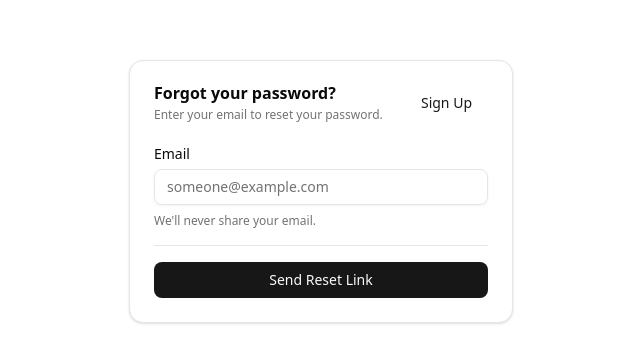
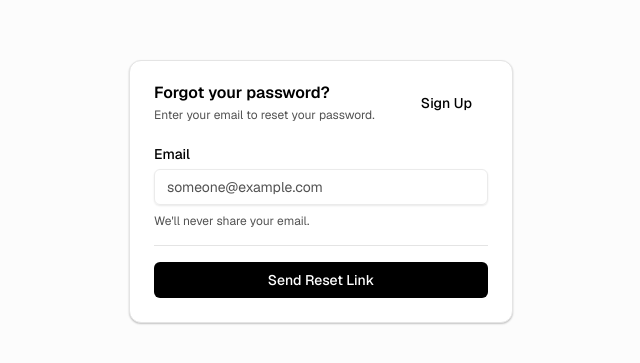
Before and after one commit to Abhijit47/better-auth-experiment, a Next.js app: page /forgot-password in a window 1280 px wide. Shown: the part 209-572 px from the top of the page, without its empty margins (319-959 px from the left). Built offline with nearby package versions, Linux system fonts and the light colour scheme.

Commit message:
feat(styles): refine CSS variables for improved theming and consistency

```diff
--- a/app/globals.css
+++ b/app/globals.css
@@ -4,125 +4,118 @@
 @custom-variant dark (&:is(.dark *));
 
 :root {
-  --background: oklch(1 0 0);
-  --foreground: oklch(0.145 0 0);
+  --background: oklch(0.9900 0 0);
+  --foreground: oklch(0 0 0);
   --card: oklch(1 0 0);
-  --card-foreground: oklch(0.145 0 0);
-  --popover: oklch(1 0 0);
-  --popover-foreground: oklch(0.145 0 0);
-  --primary: oklch(0.205 0 0);
-  --primary-foreground: oklch(0.985 0 0);
-  --secondary: oklch(0.97 0 0);
-  --secondary-foreground: oklch(0.205 0 0);
-  --muted: oklch(0.97 0 0);
-  --muted-foreground: oklch(0.556 0 0);
-  --accent: oklch(0.97 0 0);
-  --accent-foreground: oklch(0.205 0 0);
-  --destructive: oklch(0.577 0.245 27.325);
+  --card-foreground: oklch(0 0 0);
+  --popover: oklch(0.9900 0 0);
+  --popover-foreground: oklch(0 0 0);
+  --primary: oklch(0 0 0);
+  --primary-foreground: oklch(1 0 0);
+  --secondary: oklch(0.9400 0 0);
+  --secondary-foreground: oklch(0 0 0);
+  --muted: oklch(0.9700 0 0);
+  --muted-foreground: oklch(0.4400 0 0);
+  --accent: oklch(0.9400 0 0);
+  --accent-foreground: oklch(0 0 0);
+  --destructive: oklch(0.6300 0.1900 23.0300);
   --destructive-foreground: oklch(1 0 0);
-  --border: oklch(0.922 0 0);
-  --input: oklch(0.922 0 0);
-  --ring: oklch(0.708 0 0);
-  --chart-1: oklch(0.81 0.1 252);
-  --chart-2: oklch(0.62 0.19 260);
-  --chart-3: oklch(0.55 0.22 263);
-  --chart-4: oklch(0.49 0.22 264);
-  --chart-5: oklch(0.42 0.18 266);
-  --sidebar: oklch(0.985 0 0);
-  --sidebar-foreground: oklch(0.145 0 0);
-  --sidebar-primary: oklch(0.205 0 0);
-  --sidebar-primary-foreground: oklch(0.985 0 0);
-  --sidebar-accent: oklch(0.97 0 0);
-  --sidebar-accent-foreground: oklch(0.205 0 0);
-  --sidebar-border: oklch(0.922 0 0);
-  --sidebar-ring: oklch(0.708 0 0);
-  --font-sans: ui-sans-serif, system-ui, -apple-system, BlinkMacSystemFont,
-    'Segoe UI', Roboto, 'Helvetica Neue', Arial, 'Noto Sans', sans-serif,
-    'Apple Color Emoji', 'Segoe UI Emoji', 'Segoe UI Symbol', 'Noto Color Emoji';
-  --font-serif: ui-serif, Georgia, Cambria, 'Times New Roman', Times, serif;
-  --font-mono: ui-monospace, SFMono-Regular, Menlo, Monaco, Consolas,
-    'Liberation Mono', 'Courier New', monospace;
-  --radius: 0.625rem;
+  --border: oklch(0.9200 0 0);
+  --input: oklch(0.9400 0 0);
+  --ring: oklch(0 0 0);
+  --chart-1: oklch(0.8100 0.1700 75.3500);
+  --chart-2: oklch(0.5500 0.2200 264.5300);
+  --chart-3: oklch(0.7200 0 0);
+  --chart-4: oklch(0.9200 0 0);
+  --chart-5: oklch(0.5600 0 0);
+  --sidebar: oklch(0.9900 0 0);
+  --sidebar-foreground: oklch(0 0 0);
+  --sidebar-primary: oklch(0 0 0);
+  --sidebar-primary-foreground: oklch(1 0 0);
+  --sidebar-accent: oklch(0.9400 0 0);
+  --sidebar-accent-foreground: oklch(0 0 0);
+  --sidebar-border: oklch(0.9400 0 0);
+  --sidebar-ring: oklch(0 0 0);
+  --font-sans: Geist, sans-serif;
+  --font-serif: Georgia, serif;
+  --font-mono: Geist Mono, monospace;
+  --radius: 0.5rem;
   --shadow-x: 0;
   --shadow-y: 1px;
-  --shadow-blur: 3px;
+  --shadow-blur: 2px;
   --shadow-spread: 0px;
-  --shadow-opacity: 0.1;
-  --shadow-color: oklch(0 0 0);
-  --shadow-2xs: 0 1px 3px 0px hsl(0 0% 0% / 0.05);
-  --shadow-xs: 0 1px 3px 0px hsl(0 0% 0% / 0.05);
-  --shadow-sm: 0 1px 3px 0px hsl(0 0% 0% / 0.1),
-    0 1px 2px -1px hsl(0 0% 0% / 0.1);
-  --shadow: 0 1px 3px 0px hsl(0 0% 0% / 0.1), 0 1px 2px -1px hsl(0 0% 0% / 0.1);
-  --shadow-md: 0 1px 3px 0px hsl(0 0% 0% / 0.1),
-    0 2px 4px -1px hsl(0 0% 0% / 0.1);
-  --shadow-lg: 0 1px 3px 0px hsl(0 0% 0% / 0.1),
-    0 4px 6px -1px hsl(0 0% 0% / 0.1);
-  --shadow-xl: 0 1px 3px 0px hsl(0 0% 0% / 0.1),
-    0 8px 10px -1px hsl(0 0% 0% / 0.1);
-  --shadow-2xl: 0 1px 3px 0px hsl(0 0% 0% / 0.25);
+  --shadow-opacity: 0.18;
+  --shadow-color: hsl(0 0% 0%);
+  --shadow-2xs: 0px 1px 2px 0px hsl(0 0% 0% / 0.09);
+  --shadow-xs: 0px 1px 2px 0px hsl(0 0% 0% / 0.09);
+  --shadow-sm: 0px 1px 2px 0px hsl(0 0% 0% / 0.18), 0px 1px 2px -1px hsl(0 0% 0% / 0.18);
+  --shadow: 0px 1px 2px 0px hsl(0 0% 0% / 0.18), 0px 1px 2px -1px hsl(0 0% 0% / 0.18);
+  --shadow-md: 0px 1px 2px 0px hsl(0 0% 0% / 0.18), 0px 2px 4px -1px hsl(0 0% 0% / 0.18);
+  --shadow-lg: 0px 1px 2px 0px hsl(0 0% 0% / 0.18), 0px 4px 6px -1px hsl(0 0% 0% / 0.18);
+  --shadow-xl: 0px 1px 2px 0px hsl(0 0% 0% / 0.18), 0px 8px 10px -1px hsl(0 0% 0% / 0.18);
+  --shadow-2xl: 0px 1px 2px 0px hsl(0 0% 0% / 0.45);
   --tracking-normal: 0em;
   --spacing: 0.25rem;
+  --shadow-offset-x: 0px;
+  --shadow-offset-y: 1px;
+  --letter-spacing: 0em;
 }
 
 .dark {
-  --background: oklch(0.145 0 0);
-  --foreground: oklch(0.985 0 0);
-  --card: oklch(0.205 0 0);
-  --card-foreground: oklch(0.985 0 0);
-  --popover: oklch(0.269 0 0);
-  --popover-foreground: oklch(0.985 0 0);
-  --primary: oklch(0.922 0 0);
-  --primary-foreground: oklch(0.205 0 0);
-  --secondary: oklch(0.269 0 0);
-  --secondary-foreground: oklch(0.985 0 0);
-  --muted: oklch(0.269 0 0);
-  --muted-foreground: oklch(0.708 0 0);
-  --accent: oklch(0.371 0 0);
-  --accent-foreground: oklch(0.985 0 0);
-  --destructive: oklch(0.704 0.191 22.216);
-  --destructive-foreground: oklch(0.985 0 0);
-  --border: oklch(0.275 0 0);
-  --input: oklch(0.325 0 0);
-  --ring: oklch(0.556 0 0);
-  --chart-1: oklch(0.81 0.1 252);
-  --chart-2: oklch(0.62 0.19 260);
-  --chart-3: oklch(0.55 0.22 263);
-  --chart-4: oklch(0.49 0.22 264);
-  --chart-5: oklch(0.42 0.18 266);
-  --sidebar: oklch(0.205 0 0);
-  --sidebar-foreground: oklch(0.985 0 0);
-  --sidebar-primary: oklch(0.488 0.243 264.376);
-  --sidebar-primary-foreground: oklch(0.985 0 0);
-  --sidebar-accent: oklch(0.269 0 0);
-  --sidebar-accent-foreground: oklch(0.985 0 0);
-  --sidebar-border: oklch(0.275 0 0);
-  --sidebar-ring: oklch(0.439 0 0);
-  --font-sans: ui-sans-serif, system-ui, -apple-system, BlinkMacSystemFont,
-    'Segoe UI', Roboto, 'Helvetica Neue', Arial, 'Noto Sans', sans-serif,
-    'Apple Color Emoji', 'Segoe UI Emoji', 'Segoe UI Symbol', 'Noto Color Emoji';
-  --font-serif: ui-serif, Georgia, Cambria, 'Times New Roman', Times, serif;
-  --font-mono: ui-monospace, SFMono-Regular, Menlo, Monaco, Consolas,
-    'Liberation Mono', 'Courier New', monospace;
-  --radius: 0.625rem;
+  --background: oklch(0 0 0);
+  --foreground: oklch(1 0 0);
+  --card: oklch(0.1400 0 0);
+  --card-foreground: oklch(1 0 0);
+  --popover: oklch(0.1800 0 0);
+  --popover-foreground: oklch(1 0 0);
+  --primary: oklch(1 0 0);
+  --primary-foreground: oklch(0 0 0);
+  --secondary: oklch(0.2500 0 0);
+  --secondary-foreground: oklch(1 0 0);
+  --muted: oklch(0.2300 0 0);
+  --muted-foreground: oklch(0.7200 0 0);
+  --accent: oklch(0.3200 0 0);
+  --accent-foreground: oklch(1 0 0);
+  --destructive: oklch(0.6900 0.2000 23.9100);
+  --destructive-foreground: oklch(0 0 0);
+  --border: oklch(0.2600 0 0);
+  --input: oklch(0.3200 0 0);
+  --ring: oklch(0.7200 0 0);
+  --chart-1: oklch(0.8100 0.1700 75.3500);
+  --chart-2: oklch(0.5800 0.2100 260.8400);
+  --chart-3: oklch(0.5600 0 0);
+  --chart-4: oklch(0.4400 0 0);
+  --chart-5: oklch(0.9200 0 0);
+  --sidebar: oklch(0.1800 0 0);
+  --sidebar-foreground: oklch(1 0 0);
+  --sidebar-primary: oklch(1 0 0);
+  --sidebar-primary-foreground: oklch(0 0 0);
+  --sidebar-accent: oklch(0.3200 0 0);
+  --sidebar-accent-foreground: oklch(1 0 0);
+  --sidebar-border: oklch(0.3200 0 0);
+  --sidebar-ring: oklch(0.7200 0 0);
+  --font-sans: Geist, sans-serif;
+  --font-serif: Georgia, serif;
+  --font-mono: Geist Mono, monospace;
+  --radius: 0.5rem;
   --shadow-x: 0;
   --shadow-y: 1px;
-  --shadow-blur: 3px;
+  --shadow-blur: 2px;
   --shadow-spread: 0px;
-  --shadow-opacity: 0.1;
-  --shadow-color: oklch(0 0 0);
-  --shadow-2xs: 0 1px 3px 0px hsl(0 0% 0% / 0.05);
-  --shadow-xs: 0 1px 3px 0px hsl(0 0% 0% / 0.05);
-  --shadow-sm: 0 1px 3px 0px hsl(0 0% 0% / 0.1),
-    0 1px 2px -1px hsl(0 0% 0% / 0.1);
-  --shadow: 0 1px 3px 0px hsl(0 0% 0% / 0.1), 0 1px 2px -1px hsl(0 0% 0% / 0.1);
-  --shadow-md: 0 1px 3px 0px hsl(0 0% 0% / 0.1),
-    0 2px 4px -1px hsl(0 0% 0% / 0.1);
-  --shadow-lg: 0 1px 3px 0px hsl(0 0% 0% / 0.1),
-    0 4px 6px -1px hsl(0 0% 0% / 0.1);
-  --shadow-xl: 0 1px 3px 0px hsl(0 0% 0% / 0.1),
-    0 8px 10px -1px hsl(0 0% 0% / 0.1);
-  --shadow-2xl: 0 1px 3px 0px hsl(0 0% 0% / 0.25);
+  --shadow-opacity: 0.18;
+  --shadow-color: hsl(0 0% 0%);
+  --shadow-2xs: 0px 1px 2px 0px hsl(0 0% 0% / 0.09);
+  --shadow-xs: 0px 1px 2px 0px hsl(0 0% 0% / 0.09);
+  --shadow-sm: 0px 1px 2px 0px hsl(0 0% 0% / 0.18), 0px 1px 2px -1px hsl(0 0% 0% / 0.18);
+  --shadow: 0px 1px 2px 0px hsl(0 0% 0% / 0.18), 0px 1px 2px -1px hsl(0 0% 0% / 0.18);
+  --shadow-md: 0px 1px 2px 0px hsl(0 0% 0% / 0.18), 0px 2px 4px -1px hsl(0 0% 0% / 0.18);
+  --shadow-lg: 0px 1px 2px 0px hsl(0 0% 0% / 0.18), 0px 4px 6px -1px hsl(0 0% 0% / 0.18);
+  --shadow-xl: 0px 1px 2px 0px hsl(0 0% 0% / 0.18), 0px 8px 10px -1px hsl(0 0% 0% / 0.18);
+  --shadow-2xl: 0px 1px 2px 0px hsl(0 0% 0% / 0.45);
+  --shadow-offset-x: 0px;
+  --shadow-offset-y: 1px;
+  --letter-spacing: 0em;
+  --spacing: 0.25rem;
 }
 
 @theme inline {
@@ -159,9 +152,9 @@
   --color-sidebar-border: var(--sidebar-border);
   --color-sidebar-ring: var(--sidebar-ring);
 
-  --font-sans: var(--font-sans);
-  --font-mono: var(--font-mono);
-  --font-serif: var(--font-serif);
+  --font-sans: Geist, sans-serif;
+  --font-mono: Geist Mono, monospace;
+  --font-serif: Georgia, serif;
 
   --radius-sm: calc(var(--radius) - 4px);
   --radius-md: calc(var(--radius) - 2px);
@@ -176,6 +169,21 @@
   --shadow-lg: var(--shadow-lg);
   --shadow-xl: var(--shadow-xl);
   --shadow-2xl: var(--shadow-2xl);
+  --radius: 0.5rem;
+  --tracking-tighter: calc(var(--tracking-normal) - 0.05em);
+  --tracking-tight: calc(var(--tracking-normal) - 0.025em);
+  --tracking-wide: calc(var(--tracking-normal) + 0.025em);
+  --tracking-wider: calc(var(--tracking-normal) + 0.05em);
+  --tracking-widest: calc(var(--tracking-normal) + 0.1em);
+  --tracking-normal: var(--tracking-normal);
+  --spacing: var(--spacing);
+  --letter-spacing: var(--letter-spacing);
+  --shadow-offset-y: var(--shadow-offset-y);
+  --shadow-offset-x: var(--shadow-offset-x);
+  --shadow-spread: var(--shadow-spread);
+  --shadow-blur: var(--shadow-blur);
+  --shadow-opacity: var(--shadow-opacity);
+  --color-shadow-color: var(--shadow-color);
 }
 
 @layer base {
```
